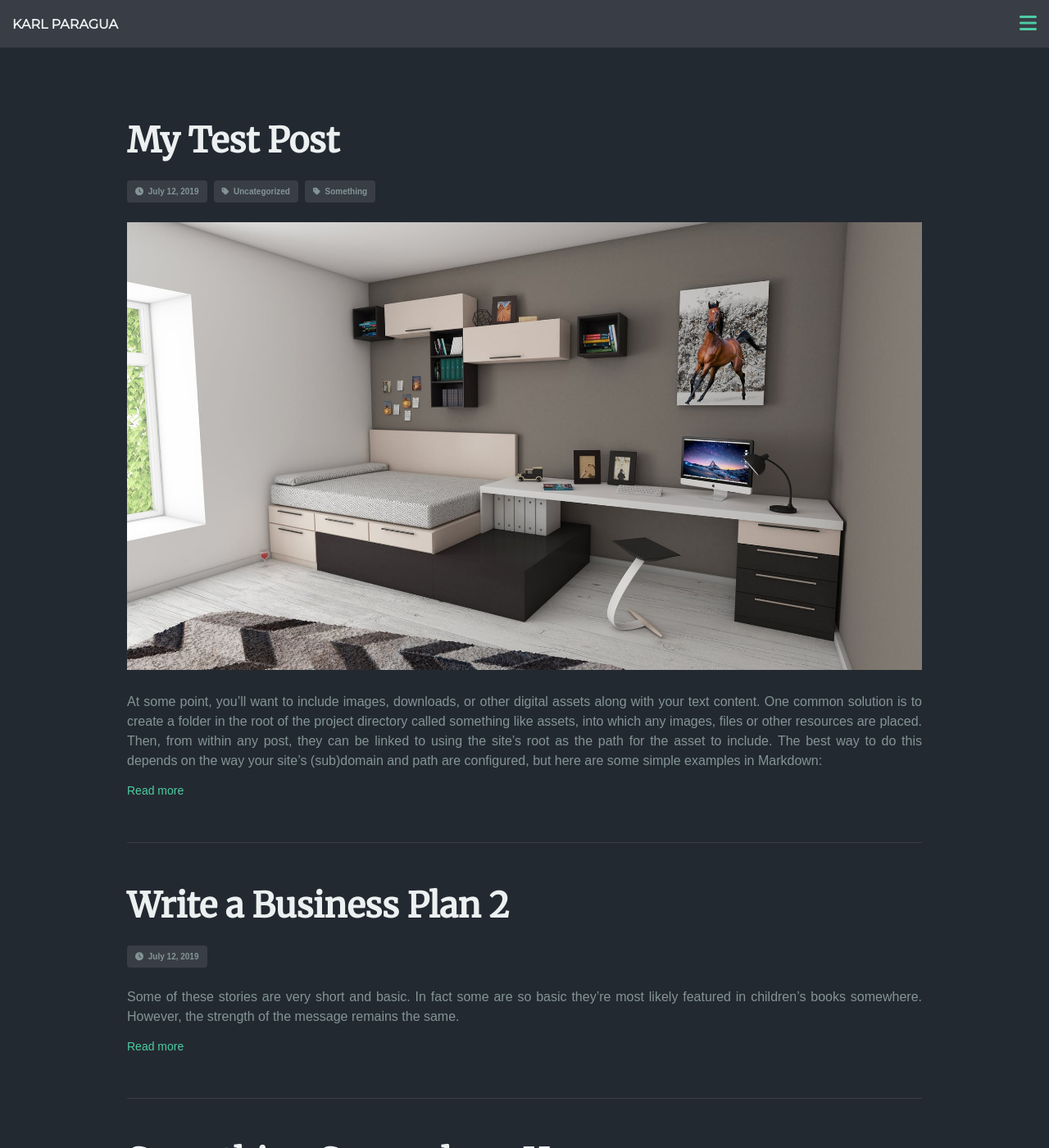
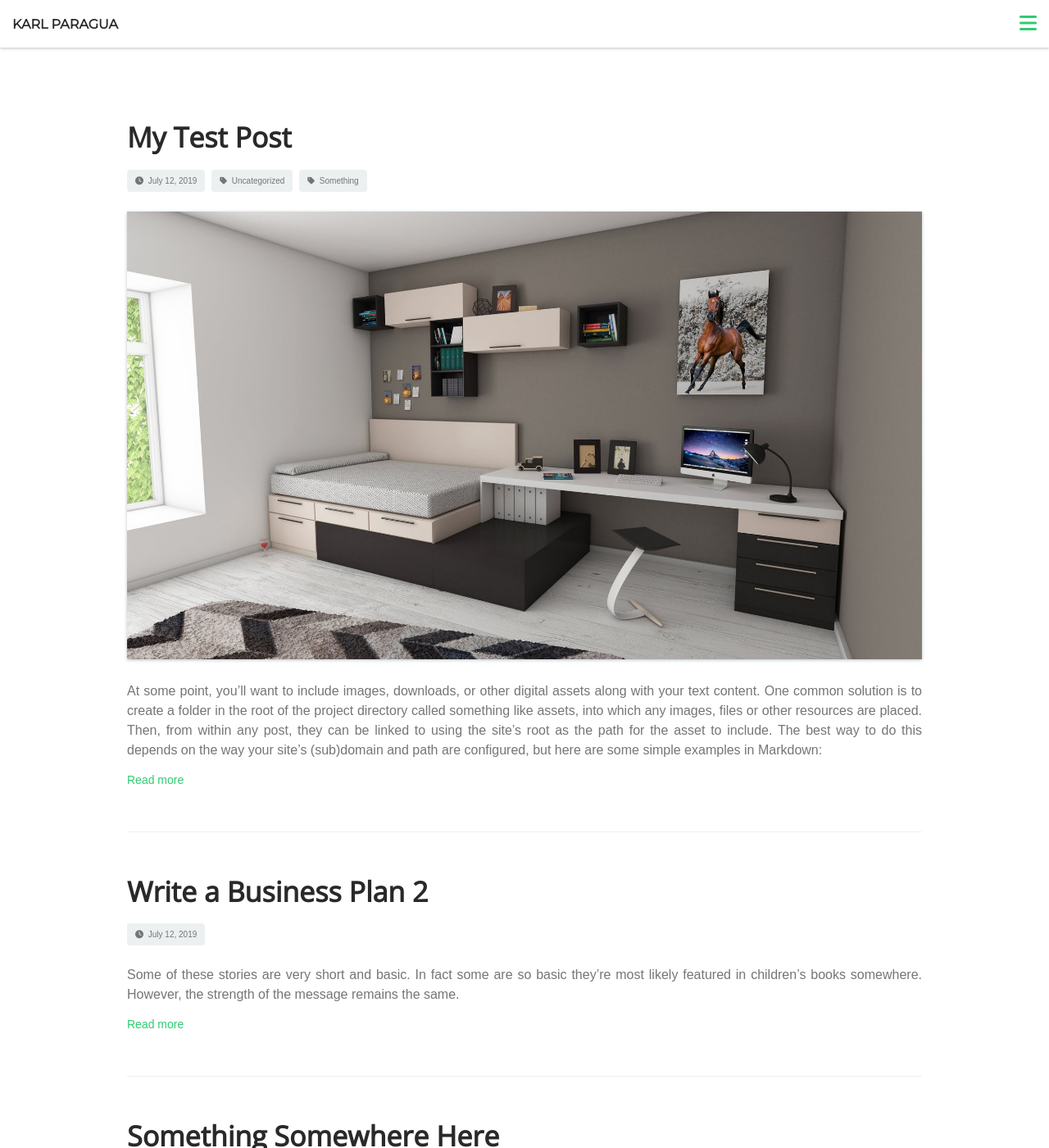
Before and after one commit to kbparagua/blog, a Jekyll site: the page built from index.html, in a window 1280 px wide and 1400 px high. Shown: the whole window at 82% size. Built offline with Jekyll 4.4.1, drawn with Linux system fonts in a browser that asks for light colours; nearby versions of some CDN libraries; the list of posts is cut into pages by our own code.

Commit message:
light theme

```diff
--- a/_layouts/default.html
+++ b/_layouts/default.html
@@ -6,7 +6,7 @@
     <title>{{ site.title }} | {{ page.title }}</title>
     <link rel="stylesheet" href="/assets/css/normalize.css">
     <link rel="stylesheet" href="/assets/css/main.css">
-    <link href="https://fonts.googleapis.com/css?family=Montserrat|Merriweather&display=swap" rel="stylesheet">
+    <link href="https://fonts.googleapis.com/css?family=Montserrat|Open+Sans&display=swap" rel="stylesheet">
     <script src="https://kit.fontawesome.com/d920580c2e.js"></script>
   </head>
   <body>
--- a/assets/css/main.scss
+++ b/assets/css/main.scss
@@ -1,12 +1,13 @@
 ---
 ---
 
-$bg-primary: #232931;
-$bg-secondary: #393e46;
-$text-primary: #ecf0f1;
-$text-secondary: #839496;
-$highlight: #4ecca3;
-
+$bg-primary: #ffffff;
+$bg-secondary: #ecf0f1;
+$bg-inverted: #2c3e50;
+$text-primary: #292929;
+$text-secondary: #757575;
+$text-inverted: #ecf0f1;
+$highlight: #2ecc71;
 
 // Backgrounds
 
@@ -39,9 +40,9 @@ a {
 }
 
 h1 {
-  font-family: 'Merriweather', sans-serif;
+  font-family: 'Open Sans', sans-serif;
   text-align: left;
-  font-size: 42px;
+  font-size: 34px;
   line-height: 1;
 
   a, a:visited  {
@@ -70,7 +71,10 @@ h1 {
   width: 100%;
   padding: 15px 15px;
   display: table;
-  background: $bg-secondary;
+  background: $bg-primary;
+  -webkit-box-shadow: 0px 1px 4px 0px rgba(189,195,199,1);
+  -moz-box-shadow: 0px 1px 4px 0px rgba(189,195,199,1);
+  box-shadow: 0px 1px 4px 0px rgba(189,195,199,1);
 
   #left-item {
     display: table-cell;
@@ -113,6 +117,7 @@ h1 {
     font-size: 16px;
     line-height: 1.5;
     text-align: justify;
+    color: $text-secondary;
   }
 }
 
@@ -127,6 +132,9 @@ h1 {
   img {
     max-width: 100%;
     margin-bottom: 20px;
+    -webkit-box-shadow: 0px 1px 4px 0px rgba(189,195,199,1);
+    -moz-box-shadow: 0px 1px 4px 0px rgba(189,195,199,1);
+    box-shadow: 0px 1px 4px 0px rgba(189,195,199,1);
   }
 }
 
@@ -141,7 +149,6 @@ h1 {
 
   .post-data {
     font-size: 10px;
-    font-weight: bold;
     margin-right: 8px;
     margin-bottom: 8px;
     background: $bg-secondary;
```
